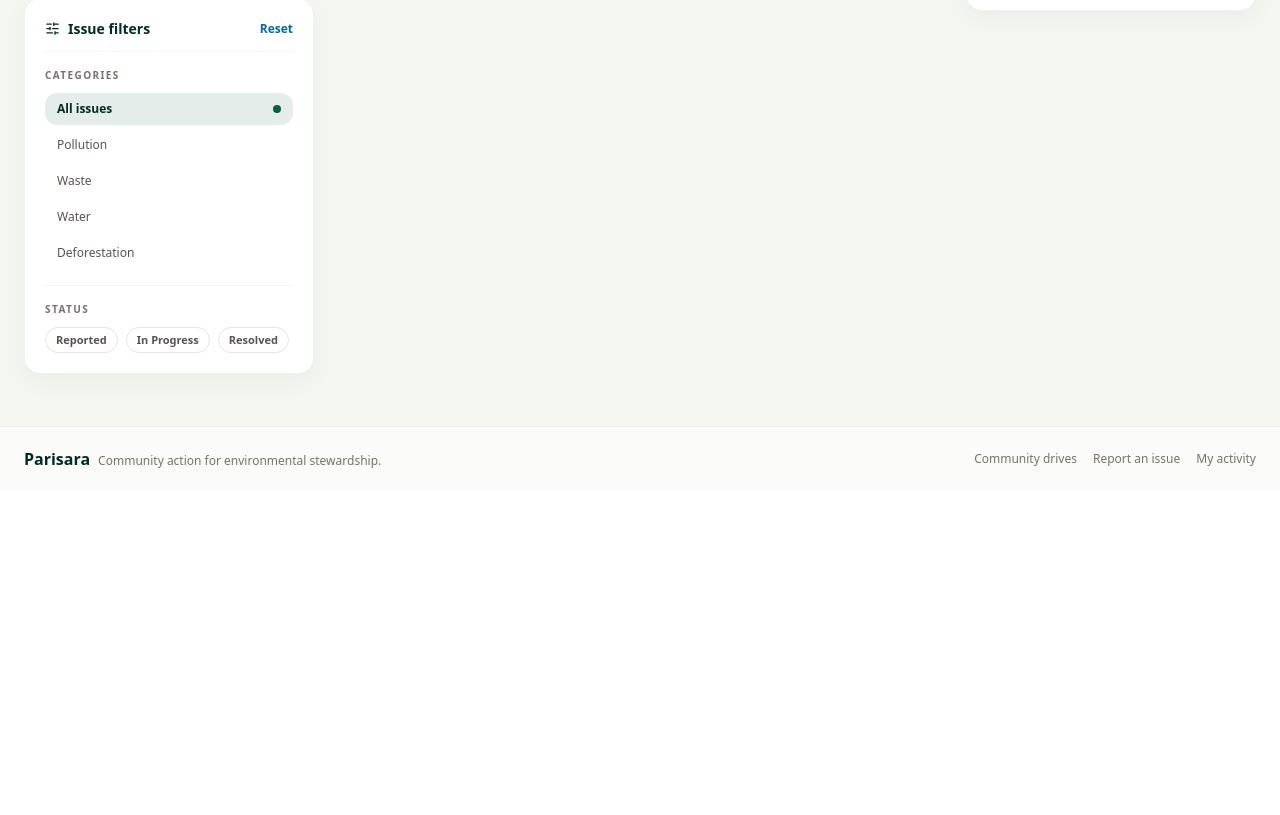
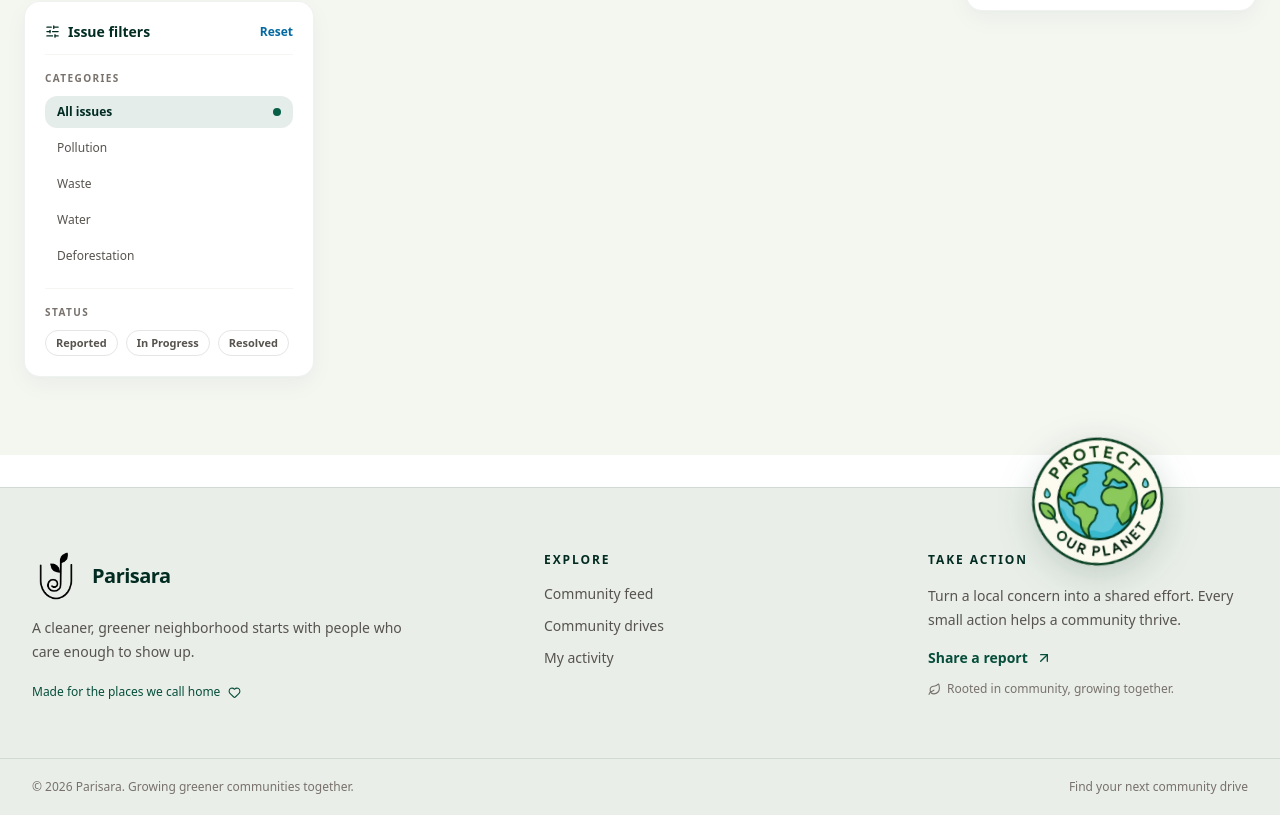
Before and after one commit to shauryasync/Parisara, a React (Vite) app in the folder client/: page /feed in a window 1280 px wide. Shown: the part 345-1160 px from the top of the page. Before the commit the page ends 836 px from the top, so only its background shows below. Built offline with nearby package versions, Linux system fonts and the light colour scheme; no server answers.

Commit message:
style: add footer

```diff
--- a/client/src/App.jsx
+++ b/client/src/App.jsx
@@ -4,6 +4,7 @@ import Register from "./pages/Register";
 import VerifyEmail from "./pages/VerifyEmail";
 import { Route, Routes, Navigate, useLocation } from "react-router-dom";
 import Navbar from "./components/Navbar";
+import Footer from "./components/Footer";
 import CreateReport from "./pages/CreateReport";
 import Home from "./pages/Home";
 import ReportDetail from "./pages/ReportDetail";
@@ -20,9 +21,9 @@ function App() {
   const location = useLocation();
 
   return (
-    <div>
+    <div className="flex min-h-screen flex-col">
       {location.pathname !== "/feed" && !location.pathname.startsWith("/admin") && <Navbar />}
-      <main>
+      <main className="flex-1">
         <Routes>
           <Route path="/" element={<Navigate to="/feed" replace />} />
           <Route path="/login" element={<Login />} />
@@ -52,6 +53,7 @@ function App() {
           <Route path="/drives/:id" element={<DriveDetail />} />
         </Routes>
       </main>
+      <Footer />
     </div>
   );
 }
--- /dev/null
+++ b/client/src/components/Footer.jsx
@@ -0,0 +1,82 @@
+import { ArrowUpRight, Heart, Leaf } from "lucide-react";
+import { Link } from "react-router-dom";
+
+const Footer = () => (
+  <footer className="relative mt-8 border-t border-emerald-950/10 bg-[#e9eee8]">
+    <img
+      src="/protect_planet.png"
+      alt="Protect our planet"
+      className="absolute -top-12 right-5 z-10 h-24 w-24 -rotate-6 object-contain drop-shadow-[0_10px_18px_rgba(18,68,45,0.18)] sm:right-10 sm:h-32 sm:w-32 lg:-top-16 lg:right-[8%] lg:h-40 lg:w-40"
+    />
+
+    <div className="mx-auto grid max-w-7xl gap-10 px-5 pb-10 pt-14 sm:px-8 sm:pt-16 lg:grid-cols-[1.4fr_1fr_1fr] lg:gap-16 lg:pb-14 lg:pt-16">
+      <div className="max-w-sm">
+        <Link
+          to="/feed"
+          aria-label="Parisara home"
+          className="mb-4 inline-flex items-center gap-3 rounded-xl focus-visible:outline focus-visible:outline-2 focus-visible:outline-offset-4 focus-visible:outline-emerald-800"
+        >
+          <img src="/parisara-mark.png" alt="" className="h-12 w-12 object-contain" />
+          <span className="text-xl font-semibold tracking-tight text-emerald-950">Parisara</span>
+        </Link>
+        <p className="text-sm leading-6 text-stone-600">
+          A cleaner, greener neighborhood starts with people who care enough to show up.
+        </p>
+        <p className="mt-5 inline-flex items-center gap-2 text-xs font-medium text-emerald-900">
+          Made for the places we call home <Heart size={13} aria-hidden="true" />
+        </p>
+      </div>
+
+      <nav aria-label="Explore Parisara">
+        <h2 className="text-xs font-bold uppercase tracking-[0.16em] text-emerald-950">Explore</h2>
+        <ul className="mt-4 space-y-3 text-sm text-stone-600">
+          <li>
+            <Link className="transition hover:text-emerald-900" to="/feed">
+              Community feed
+            </Link>
+          </li>
+          <li>
+            <Link className="transition hover:text-emerald-900" to="/drives">
+              Community drives
+            </Link>
+          </li>
+          <li>
+            <Link className="transition hover:text-emerald-900" to="/activity">
+              My activity
+            </Link>
+          </li>
+        </ul>
+      </nav>
+
+      <div className="max-w-xs">
+        <h2 className="text-xs font-bold uppercase tracking-[0.16em] text-emerald-950">
+          Take action
+        </h2>
+        <p className="mt-4 text-sm leading-6 text-stone-600">
+          Turn a local concern into a shared effort. Every small action helps a community thrive.
+        </p>
+        <Link
+          to="/reports/create-report"
+          className="mt-4 inline-flex items-center gap-2 text-sm font-semibold text-emerald-900 transition hover:text-emerald-700"
+        >
+          Share a report <ArrowUpRight size={16} aria-hidden="true" />
+        </Link>
+        <p className="mt-3 flex items-center gap-1.5 text-xs text-stone-500">
+          <Leaf size={13} aria-hidden="true" />
+          Rooted in community, growing together.
+        </p>
+      </div>
+    </div>
+
+    <div className="border-t border-emerald-950/10">
+      <div className="mx-auto flex max-w-7xl flex-col gap-2 px-5 py-5 text-xs text-stone-500 sm:flex-row sm:items-center sm:justify-between sm:px-8">
+        <p>© {new Date().getFullYear()} Parisara. Growing greener communities together.</p>
+        <Link className="transition hover:text-emerald-900" to="/drives">
+          Find your next community drive
+        </Link>
+      </div>
+    </div>
+  </footer>
+);
+
+export default Footer;
--- a/client/src/pages/Home.jsx
+++ b/client/src/pages/Home.jsx
@@ -394,9 +394,7 @@ export default function Feed() {
             </p>
             <div className="mt-4 flex items-center justify-around border-t border-stone-100 pt-4 text-center">
               <div>
-                <p className="font-feed text-2xl font-semibold text-emerald-950">
-                  {myReportCount}
-                </p>
+                <p className="font-feed text-2xl font-semibold text-emerald-950">{myReportCount}</p>
                 <p className="mt-0.5 text-[10px] font-semibold uppercase tracking-[0.12em] text-stone-500">
                   Reports shared
                 </p>
@@ -778,28 +776,6 @@ export default function Feed() {
           </section>
         </aside>
       </div>
-
-      <footer className="mt-8 border-t border-emerald-950/[0.06] bg-white/70">
-        <div className="mx-auto flex max-w-7xl flex-col gap-2 px-4 py-5 text-xs text-stone-500 sm:flex-row sm:items-center sm:justify-between sm:px-6">
-          <p>
-            <span className="mr-2 font-feed text-base font-bold text-emerald-950">
-              Parisara
-            </span>
-            Community action for environmental stewardship.
-          </p>
-          <div className="flex flex-wrap items-center gap-x-4 gap-y-2">
-            <Link to="/drives" className="transition hover:text-emerald-800">
-              Community drives
-            </Link>
-            <Link to="/reports/create-report" className="transition hover:text-emerald-800">
-              Report an issue
-            </Link>
-            <Link to="/activity" className="transition hover:text-emerald-800">
-              My activity
-            </Link>
-          </div>
-        </div>
-      </footer>
     </div>
   );
 }
```
Also changed, not shown: client/public/protect_planet.png (added).
